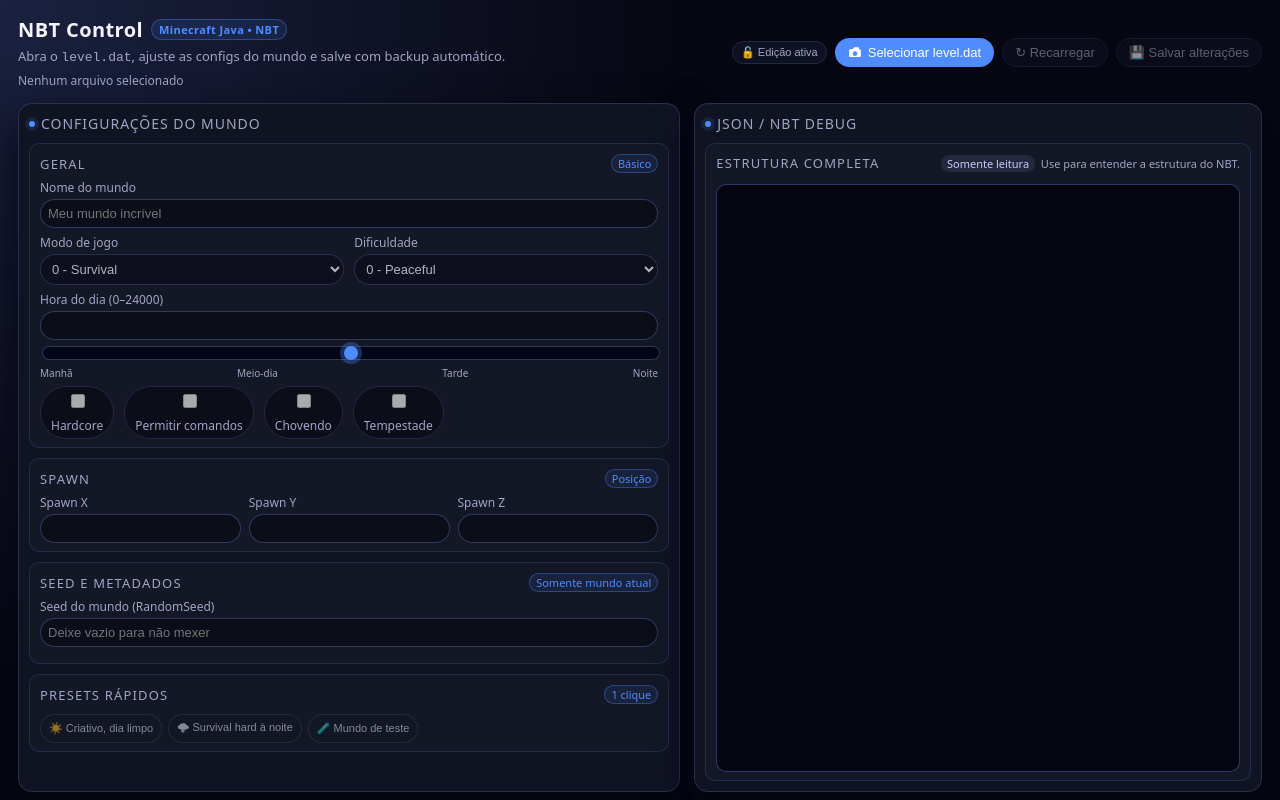
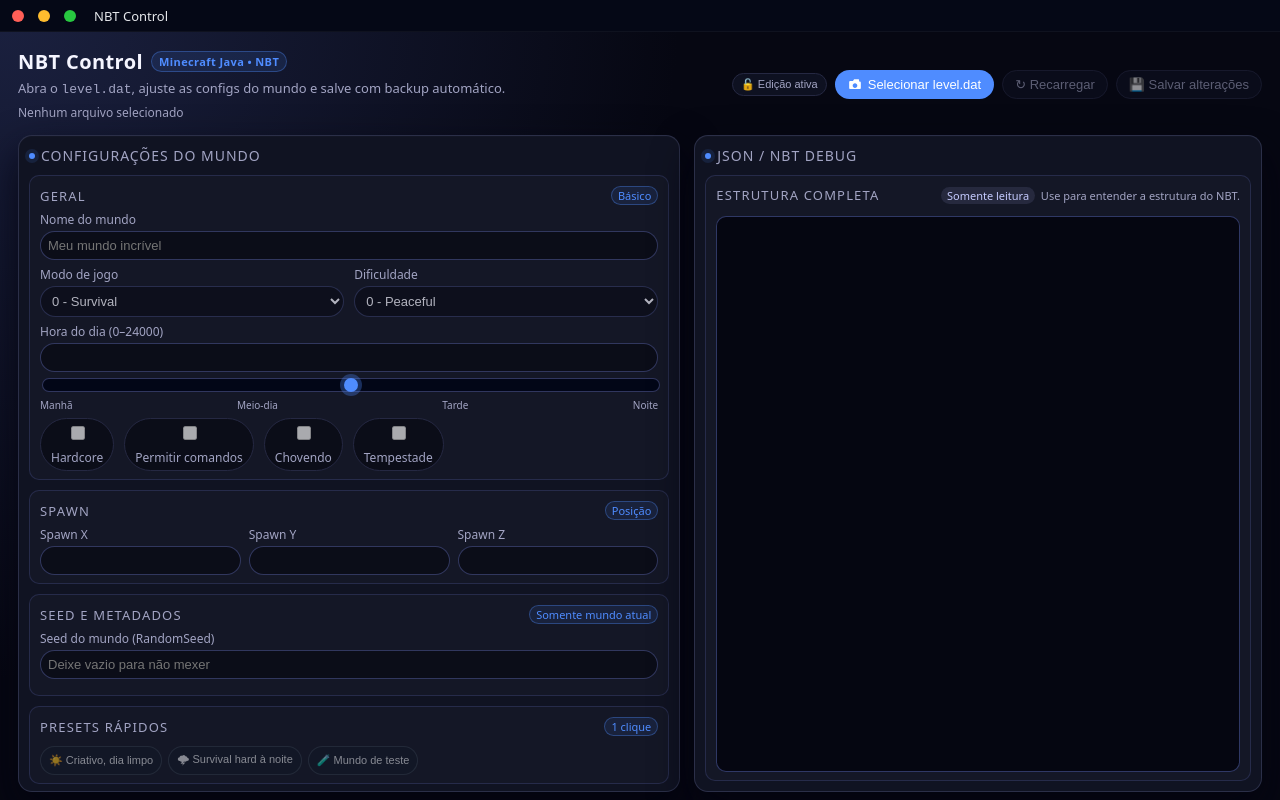
Before and after one commit to thonyydev/NBTControl, an Electron app: page index.html in a window 1280 px wide. Drawn offline with Linux system fonts and the light colour scheme.

Commit message:
Refactor code structure for improved readability and maintainability

```diff
--- a/index.html
+++ b/index.html
@@ -32,6 +32,7 @@
         height: 100vh;
         display: flex;
         flex-direction: column;
+        overflow: hidden;
       }
 
       .app-shell {
@@ -508,9 +509,94 @@
         opacity: 0;
         transform: translateY(-6px);
       }
+
+      .titlebar {
+        -webkit-app-region: drag;
+        /* altura, fundo, etc do jeito que você quiser */
+      }
+
+      .win-btn {
+        -webkit-app-region: no-drag; /* botões NÃO arrastam */
+      }
+
+      /* barra de título custom */
+      .titlebar {
+        height: 32px;
+        display: flex;
+        align-items: center;
+        justify-content: space-between;
+        padding: 0 12px;
+        background: #050816; /* casa com o resto do app */
+        border-bottom: 1px solid rgba(255, 255, 255, 0.04);
+        -webkit-app-region: drag; /* arrasta a janela por aqui */
+      }
+
+      /* lado esquerdo: bolinhas + título */
+      .titlebar-left {
+        display: flex;
+        align-items: center;
+        gap: 8px;
+      }
+
+      /* botões estilo macOS */
+      .win-btn {
+        width: 12px;
+        height: 12px;
+        border-radius: 999px;
+        border: none;
+        padding: 0;
+        margin: 0;
+        -webkit-app-region: no-drag; /* aqui não arrasta */
+        cursor: pointer;
+      }
+
+      /* ordem visual: vermelho, amarelo, verde */
+      .win-close {
+        background: #ff5f57;
+      }
+
+      .win-min {
+        background: #febc2e;
+        margin-left: 6px;
+      }
+
+      .win-max {
+        background: #28c840;
+        margin-left: 6px;
+      }
+
+      .titlebar-text {
+        font-size: 13px;
+        color: #e5e7eb;
+        font-weight: 500;
+        margin-left: 10px;
+      }
+
+      /* garante que o conteúdo começa logo abaixo da barra */
+      .app-shell {
+        height: calc(100vh - 32px);
+        /* se você já tem padding-top aqui, pode remover ou ajustar */
+      }
     </style>
   </head>
   <body>
+    <!-- BARRA DE TÍTULO CUSTOMIZADA -->
+
+    <div class="titlebar">
+      <div class="titlebar-left">
+        <button class="win-btn win-close" id="win-close"></button>
+        <button class="win-btn win-min" id="win-minimize"></button>
+        <button class="win-btn win-max" id="win-maximize"></button>
+
+        <span class="titlebar-text">NBT Control</span>
+      </div>
+      <div class="titlebar-right">
+        <!-- se quiser por versão, ícone, etc -->
+      </div>
+    </div>
+
+    <!-- APLICAÇÃO -->
+
     <div class="app-shell">
       <div class="app-header">
         <div class="app-title-block">
--- a/preload.js
+++ b/preload.js
@@ -6,3 +6,9 @@
     ipcRenderer.invoke("read-leveldat", levelDatPath),
   writeLevelDat: (payload) => ipcRenderer.invoke("write-leveldat", payload),
 });
+
+contextBridge.exposeInMainWorld("windowControls", {
+  minimize: () => ipcRenderer.invoke("window:minimize"),
+  toggleMaximize: () => ipcRenderer.invoke("window:toggle-maximize"),
+  close: () => ipcRenderer.invoke("window:close"),
+});
--- a/renderer.js
+++ b/renderer.js
@@ -40,9 +40,31 @@
 );
 const presetTestWorldBtn = document.getElementById("presetTestWorld");
 
+const winCloseBtn = document.getElementById("win-close");
+const winMinBtn = document.getElementById("win-minimize");
+const winMaxBtn = document.getElementById("win-maximize");
+
 let statusHideTimeout = null;
 let isReadonly = false;
 let hasWorldLoaded = false;
+
+if (winCloseBtn && window.windowControls) {
+  winCloseBtn.addEventListener("click", () => {
+    window.windowControls.close();
+  });
+}
+
+if (winMinBtn && window.windowControls) {
+  winMinBtn.addEventListener("click", () => {
+    window.windowControls.minimize();
+  });
+}
+
+if (winMaxBtn && window.windowControls) {
+  winMaxBtn.addEventListener("click", () => {
+    window.windowControls.toggleMaximize();
+  });
+}
 
 function setStatus(message, type = "idle") {
   statusMessage.textContent = message;
```
Also changed, not shown: main.js (+22 -3 lines), README.md, assets/logo.png (added), assets/nbt-control-empty.png (added), assets/nbt-control-loaded.png (added).
